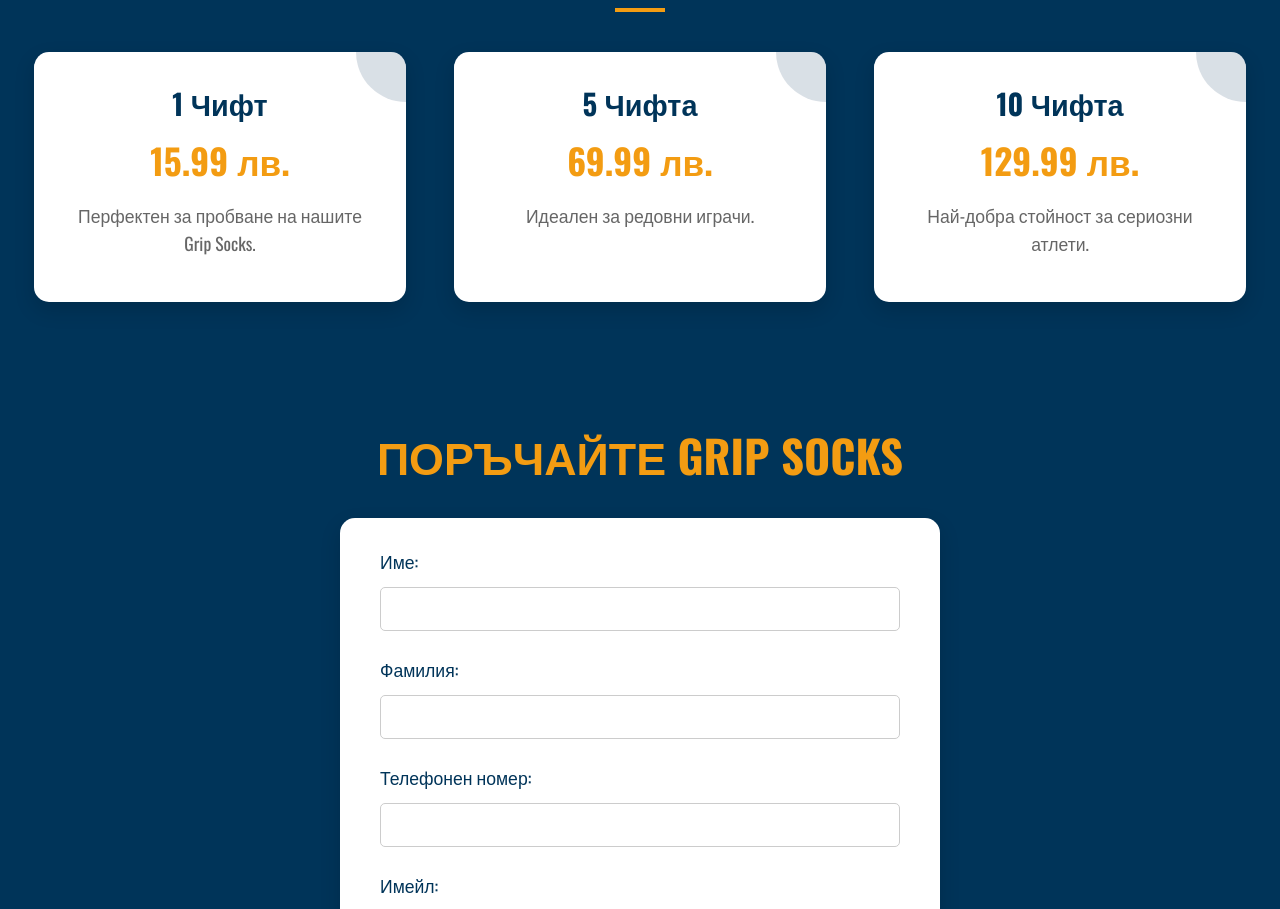
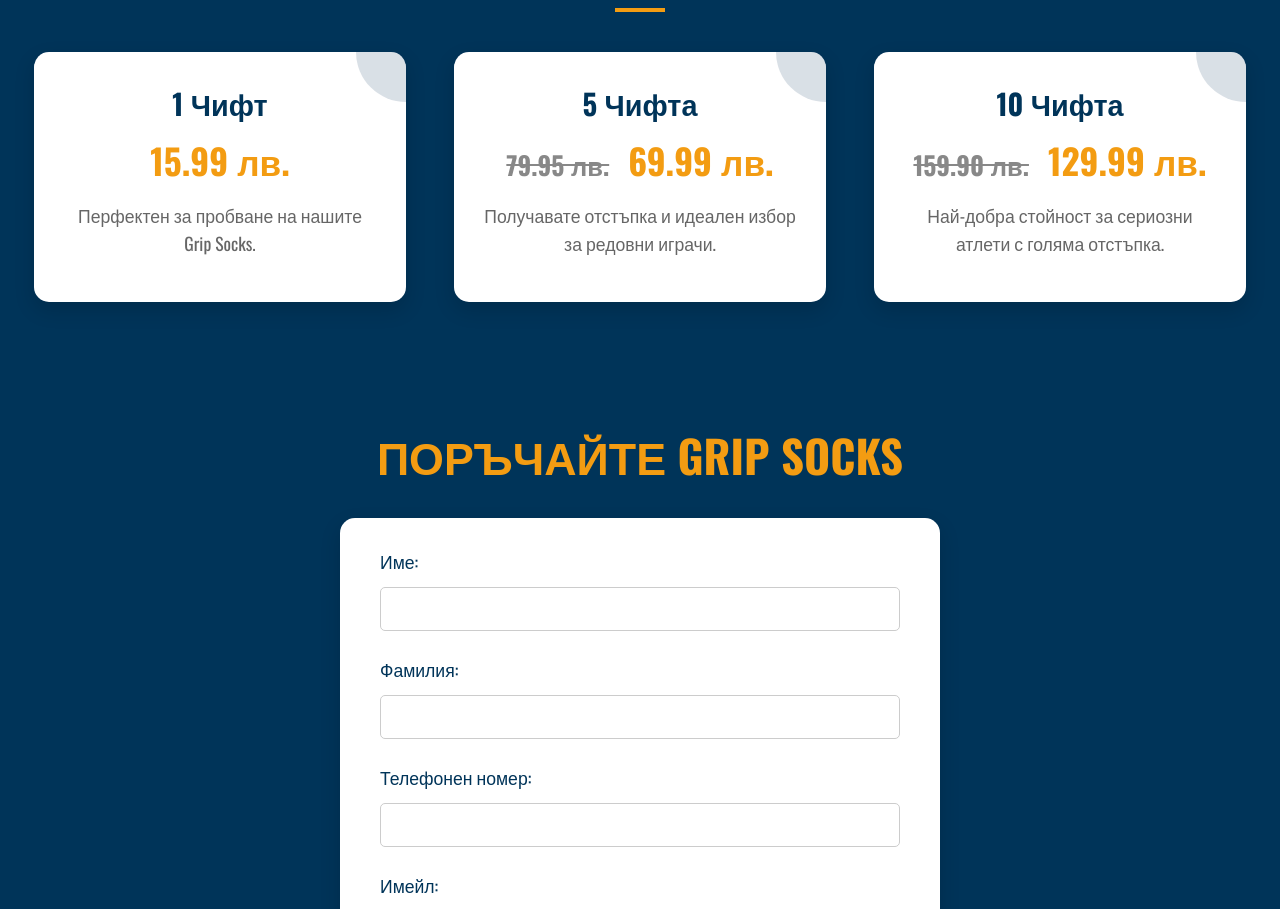
Before and after one commit to al-badarin/Grip-Socks-BecomePro-Website, a React (Vite) app in the folder grip-socks-becomepro/: page / in a window 1280 px wide. Shown: the part 1461-2370 px from the top of the page. Built offline with nearby package versions, Linux system fonts and the light colour scheme.

Commit message:
add original price with strikethrough text

```diff
--- a/grip-socks-becomepro/src/components/Pricing/Pricing.jsx
+++ b/grip-socks-becomepro/src/components/Pricing/Pricing.jsx
@@ -2,11 +2,9 @@
 import styles from './Pricing.module.css';
 
 const Pricing = () => {
-  // TODO: change the texts
-  // TODO: make appear the real price for 5/10 pairs (strokover text)
-  // TODO: make pricing cards appear the same size
+  return (
+    // TODO: change the texts in .pricingDescription
 
-  return (
     <section id="pricing" className={styles.pricing}>
       <h2 className={styles.sectionTitle}>Цени</h2>
       <div className={styles.pricingContainer}>
@@ -19,16 +17,20 @@
         </div>
         <div className={styles.pricingOption}>
           <h3 className={styles.pricingTitle}>5 Чифта</h3>
-          <p className={styles.price}>69.99 лв.</p>
+          <p className={styles.price}>
+            <span className={styles.oldPrice}>79.95 лв.</span> 69.99 лв.
+          </p>
           <p className={styles.pricingDescription}>
-            Идеален за редовни играчи.
+            Получавате отстъпка и идеален избор за редовни играчи.
           </p>
         </div>
         <div className={styles.pricingOption}>
           <h3 className={styles.pricingTitle}>10 Чифта</h3>
-          <p className={styles.price}>129.99 лв.</p>
+          <p className={styles.price}>
+            <span className={styles.oldPrice}>159.90 лв.</span> 129.99 лв.
+          </p>
           <p className={styles.pricingDescription}>
-            Най-добра стойност за сериозни атлети.
+            Най-добра стойност за сериозни атлети с голяма отстъпка.
           </p>
         </div>
       </div>
--- a/grip-socks-becomepro/src/components/Pricing/Pricing.module.css
+++ b/grip-socks-becomepro/src/components/Pricing/Pricing.module.css
@@ -36,7 +36,7 @@
 
 .pricingOption {
   flex-basis: 30%;
-  width: 300px;
+  width: 330px;
   padding: 30px;
   background-color: #ffffff; /* White background */
   border-radius: 15px;
@@ -86,6 +86,7 @@
   color: #f39c12; /* Gold color for price */
   margin-bottom: 15px;
   font-weight: bold;
+  text-wrap: nowrap;
 }
 
 .oldPrice {
```
